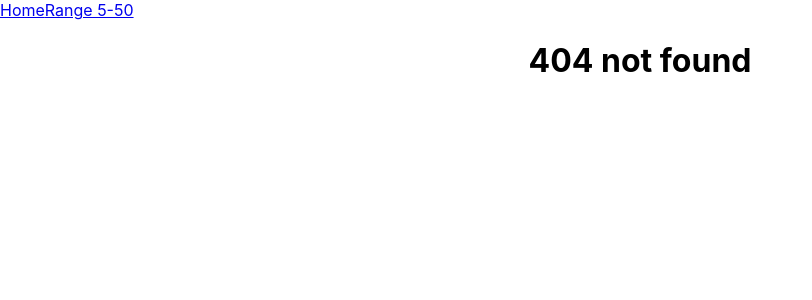
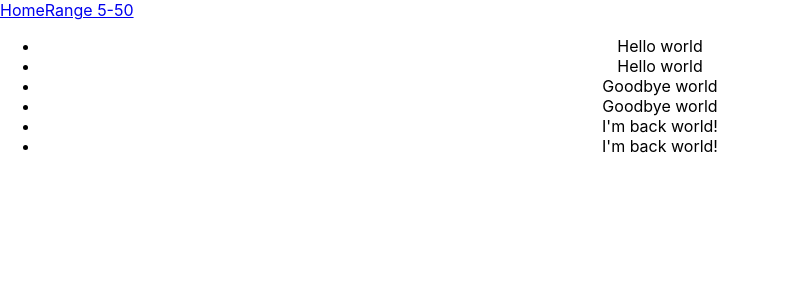
Before and after one commit to andresol/cra-workshop, a React (Create React App) app: page /loop-example in a window 1280 px wide. Before the commit this address had no page. Shown: the top 300 px of the page, without its empty margins (0-812 px from the left). Built offline with nearby package versions, Linux system fonts and the light colour scheme.

Commit message:
Loop with Messages

```diff
--- /dev/null
+++ b/src/features/Messages/Messages.tsx
@@ -0,0 +1,27 @@
+import React, { Fragment } from "react"
+
+const message = {
+	"message-1": "Hello world",
+	"message-2": "Goodbye world",
+	"message-3": "I'm back world!"
+}
+
+// const test = [
+// 	["message-1", "hello world"],
+// 	["message-2", "goodbye world"]
+// ]
+
+export const Messages = (): JSX.Element => {
+
+
+	return (
+		<ul>
+			{Object.entries(message).map(([key, value]) => (
+				<Fragment key={key}>
+					<li data-id={key}>{value}</li>
+					<li data-id={key}>{value}</li>
+				</Fragment>
+			))}
+		</ul>
+	)
+}
--- /dev/null
+++ b/src/features/Messages/index.ts
@@ -0,0 +1 @@
+export { Messages as default } from "./Messages"
--- a/src/features/Router/Router.tsx
+++ b/src/features/Router/Router.tsx
@@ -3,6 +3,7 @@ import { Route, Switch, Redirect, useLocation } from "react-router-dom"
 import Incrementor from "features/Incrementor"
 import { ArticlesRoute } from "./ArticlesRoute"
 import { RouteTickerMessage, RouteRangeMinMax } from "features/RouteParams"
+import Messages from "features/Messages"
 
 export const Router = (): JSX.Element => {
 	const { pathname } = useLocation()
@@ -24,6 +25,11 @@ export const Router = (): JSX.Element => {
 				<Route path="/range/:min/:max">
 					<RouteRangeMinMax/>
 				</Route>
+
+				<Route path="/loop-example">
+					<Messages/>
+				</Route>
+
 				<Route path="/" exact>
 					<h1>Home</h1>
 				</Route>
```
